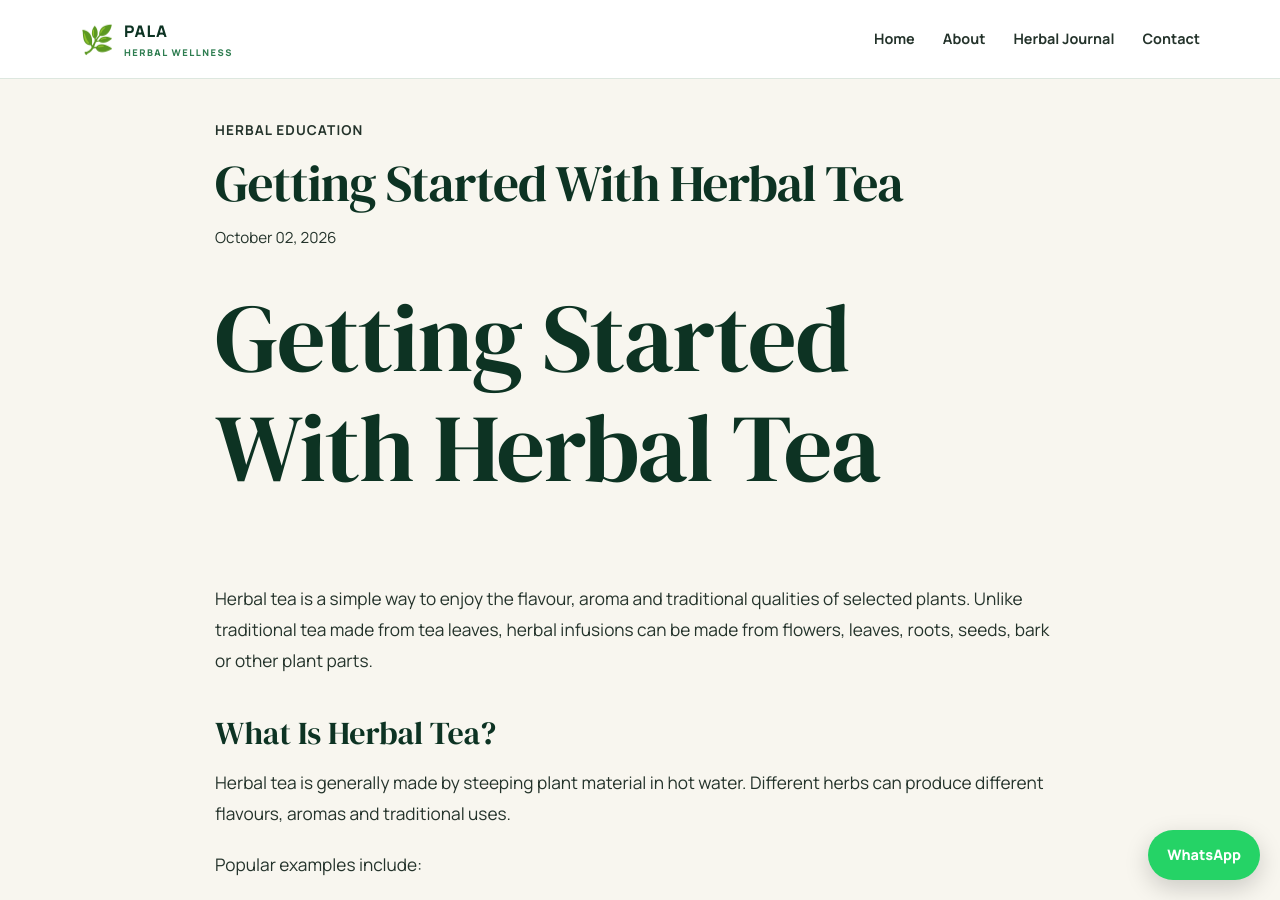
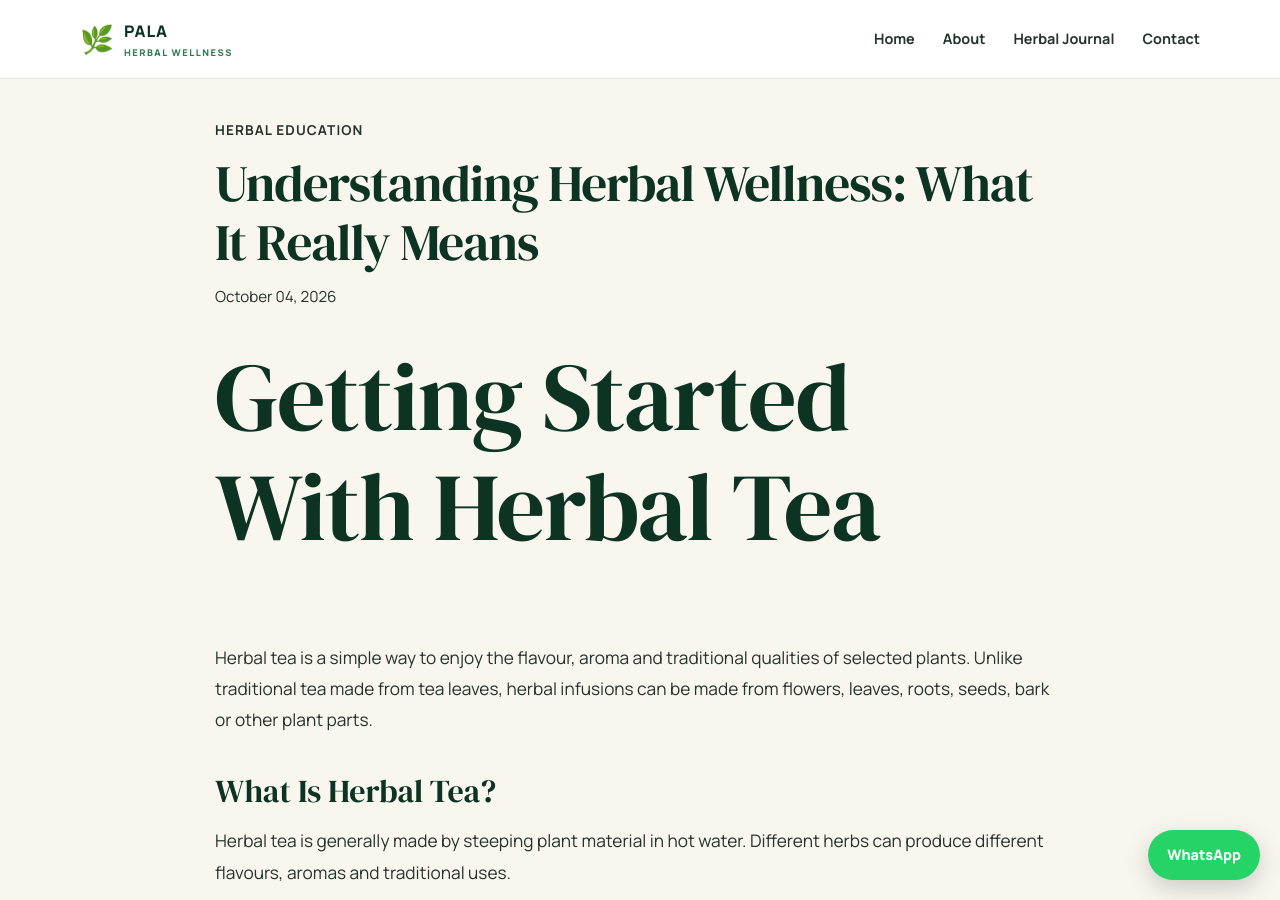
Before and after one commit to mzaeonly-maker/pala-herbal-wellness.github.io, a Jekyll site: the page built from _posts/2026-10-02-getting-started-with-herbal-tea.md, in a window 1280 px wide and 900 px high. Built offline with Jekyll 4.4.1, drawn with Linux system fonts in a browser that asks for light colours.

Commit message:
Update 2026-10-02-getting-started-with-herbal-tea.md

```diff
--- a/_posts/2026-10-02-getting-started-with-herbal-tea.md
+++ b/_posts/2026-10-02-getting-started-with-herbal-tea.md
@@ -1,9 +1,9 @@
 ---
 layout: post
-title: "Getting Started With Herbal Tea"
-date: 2026-10-02
+title: "Understanding Herbal Wellness: What It Really Means"
+date: 2026-10-04
 category: Herbal Education
-permalink: /2026/10/02/getting-started-with-herbal-tea/
+permalink: /2026/10/04/understanding-herbal-wellness/
 ---
 
 # Getting Started With Herbal Tea
```
